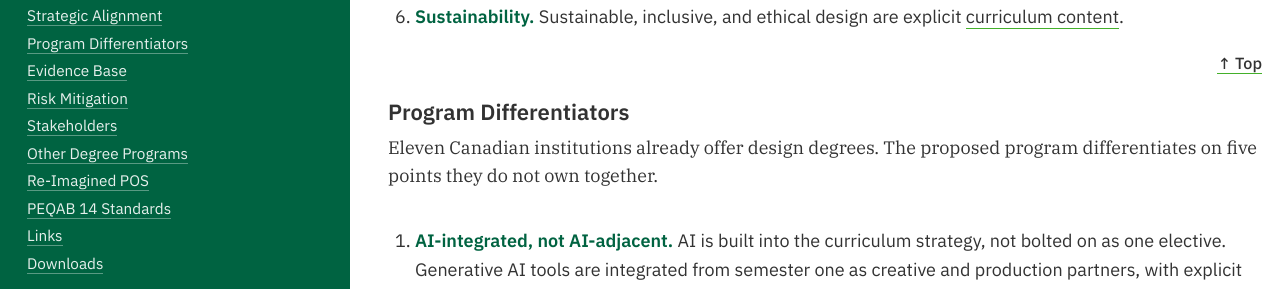
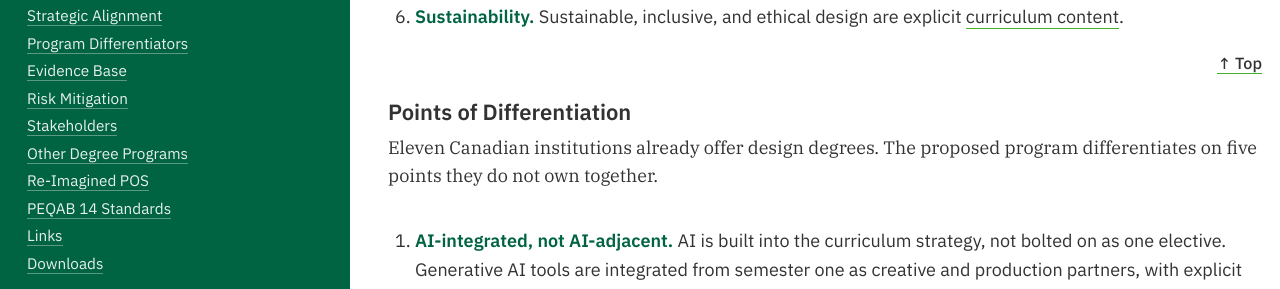
Before and after one commit to AlainParadis/program-transformation, a Jekyll site: the page built from index.md, in a window 1280 px wide and 900 px high, scrolled down 2580 px. Shown: the part 163-452 px from the top of the window. Built offline with Jekyll 4.4.1, drawn with Linux system fonts in a browser that asks for light colours.

Commit message:
Update differentiators title
Change the differentiators heading in _data/sitewide.yml from "Program Differentiators" to "Points of Differentiation" to adjust wording shown sitewide.

```diff
--- a/_data/sitewide.yml
+++ b/_data/sitewide.yml
@@ -210,7 +210,7 @@ strat-plan:
     title: "Sustainability"
     response: "Sustainable, inclusive, and ethical design are explicit <a href='#semester-6'>curriculum content</a>."
 
-differentiators-title: "Program Differentiators"
+differentiators-title: "Points of Differentiation"
 differentiators-intro: "Eleven Canadian institutions already offer design degrees. The proposed program differentiates on five points they do not own together."
 differentiators:
   - differentiator: 01
```
